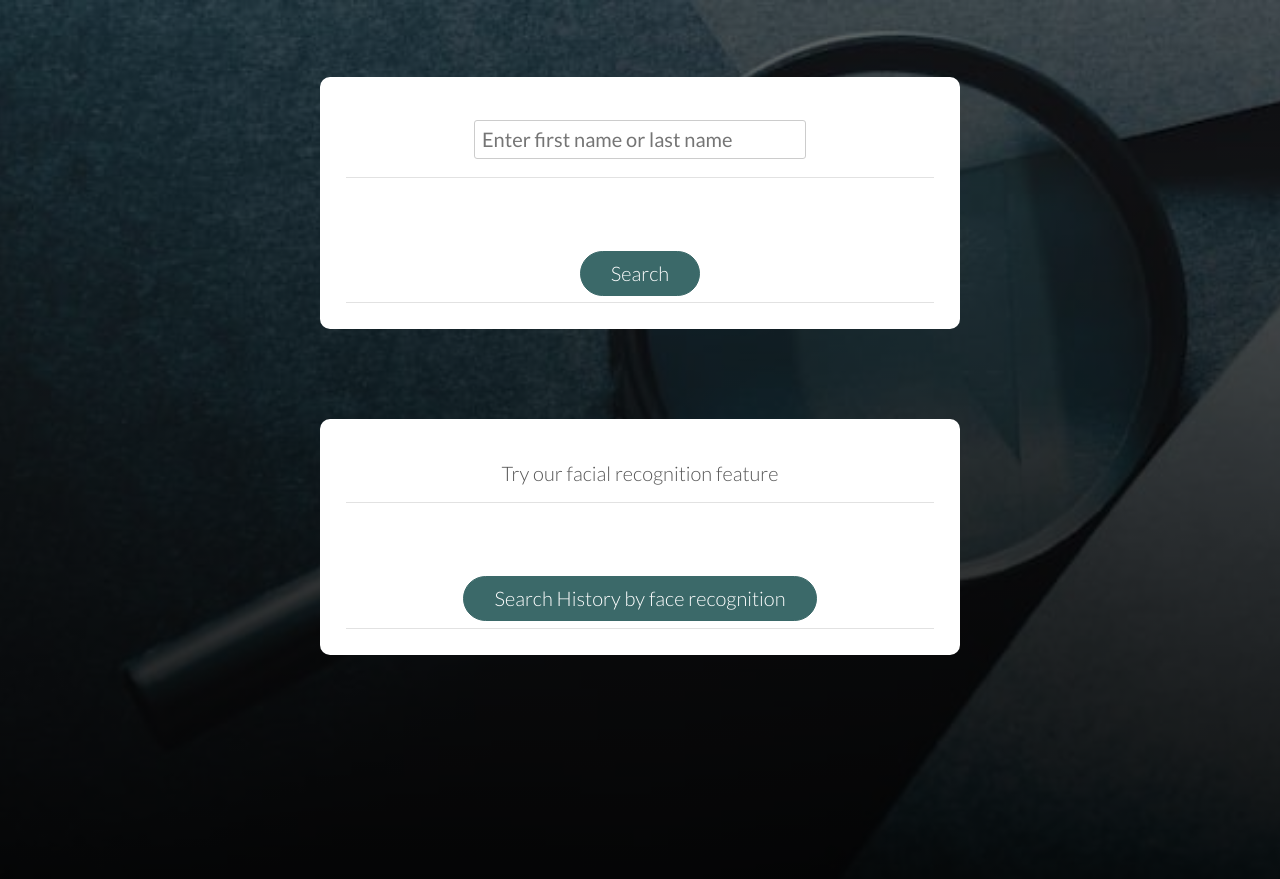
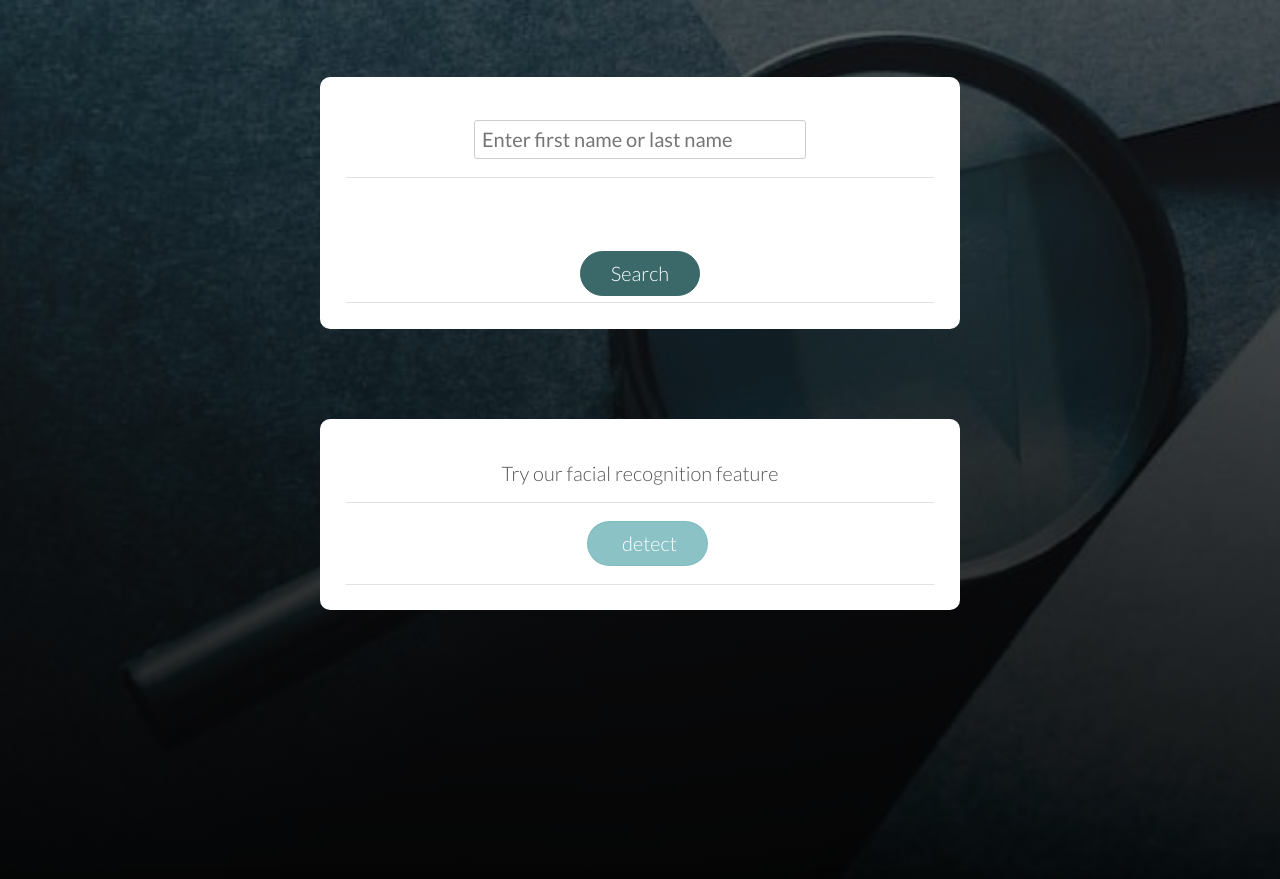
Before and after one commit to EeshaArif/iDOCtify, a Django app: page /accounts/profile/ in a window 1280 px wide. Shown: the top 879 px of the page. Run offline with Django 3.2, Linux system fonts and the light colour scheme.

Commit message:
fixed-detect-button-response

```diff
--- a/myapp/urls.py
+++ b/myapp/urls.py
@@ -4,7 +4,7 @@ from . import views
 
 urlpatterns = [
     path('',views.home, name='home'),
-    url(r'^detect$', views.detect),
+    url(r'^detect$', views.detect, name='detect'),
     path('accounts/profile/',views.profile, name='profile'),
     path('accounts/profile/history',views.patienthistory, name='history'),
     path('accounts/profile/display', views.search, name = 'display'),
--- a/templates/profile.html
+++ b/templates/profile.html
@@ -14,10 +14,10 @@
 <a href="{% url 'history' %}">Save New History</a>
 </div>-->
 <div class="row"></div>
-<form class="login signinform"  action="/detect" method="post">
+<form class="login signinform"  action="#"  method="post">
 	<p>Try our facial recognition feature</p>
 	<p>
-  <button type="submit" name="patient-history">Search History by face recognition</button></p>
+ <a class="btn btn-full1" href="/detect"><img  class="img-responsive" /> detect </a>
 </form>
 <!--<a href="{% url 'account_logout' %}">Logout</a>-->
 <!--<div class="row">
```
